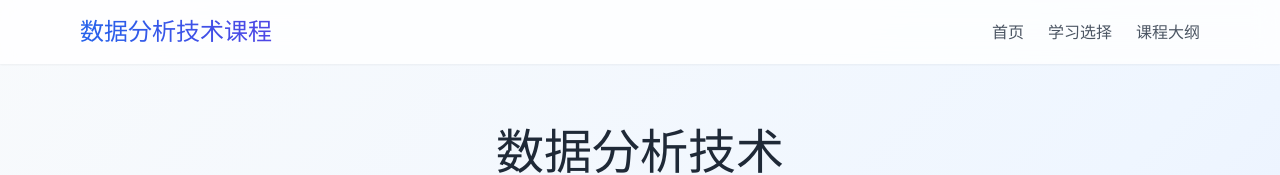
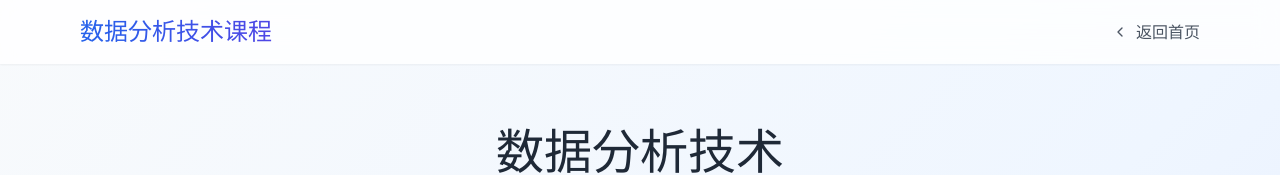
Before and after one commit to xiaolin518/LL6, a React (Vite) app: page /data-analysis in a window 1280 px wide. Shown: the top 175 px of the page. Built offline with nearby package versions, Linux system fonts and the light colour scheme.

Commit message:
修改所有页面返回按钮为返回首页

```diff
--- a/src/pages/ChapterPractice.tsx
+++ b/src/pages/ChapterPractice.tsx
@@ -200,11 +200,11 @@ export default function ChapterPractice() {
             </div>
             <div className="flex items-center gap-6 text-gray-600">
               <button
-                onClick={() => navigate('/data-analysis')}
+                onClick={() => navigate('/')}
                 className="hover:text-blue-600 transition-colors flex items-center gap-2"
               >
                 <ChevronLeft className="w-4 h-4" />
-                返回课程
+                返回首页
               </button>
             </div>
           </div>
@@ -215,11 +215,11 @@ export default function ChapterPractice() {
         <div className="max-w-4xl mx-auto">
           <div className="flex items-center gap-4 mb-6">
             <button
-              onClick={() => navigate('/data-analysis')}
+              onClick={() => navigate('/')}
               className="flex items-center gap-2 px-4 py-2 bg-gray-600 text-white rounded-lg hover:bg-gray-700 transition-colors"
             >
               <ChevronLeft className="w-4 h-4" />
-              返回大纲
+              返回首页
             </button>
             <h2 className="text-2xl font-bold text-gray-800">
               章节练习 - 第{chapterId}章 {chapterNames[parseInt(chapterId) || 1]}
@@ -293,10 +293,10 @@ export default function ChapterPractice() {
                     重新练习
                   </button>
                   <button
-                    onClick={() => navigate('/data-analysis')}
+                    onClick={() => navigate('/')}
                     className="w-full py-3 bg-gray-600 text-white rounded-lg hover:bg-gray-700 transition-colors"
                   >
-                    返回大纲
+                    返回首页
                   </button>
                 </div>
               </div>
--- a/src/pages/DataAnalysisCourse.tsx
+++ b/src/pages/DataAnalysisCourse.tsx
@@ -338,9 +338,10 @@ export default function DataAnalysisCourse() {
               数据分析技术课程
             </div>
             <div className="flex items-center gap-6 text-gray-600">
-              <Link to="/" className="hover:text-blue-600 transition-colors">首页</Link>
-              <Link to="/data-analysis/select" className="hover:text-blue-600 transition-colors">学习选择</Link>
-              <a href="#outline" className="hover:text-blue-600 transition-colors">课程大纲</a>
+              <Link to="/" className="hover:text-blue-600 transition-colors flex items-center gap-2">
+                <ChevronLeft className="w-4 h-4" />
+                返回首页
+              </Link>
             </div>
           </div>
         </div>
--- a/src/pages/LearningSelect.tsx
+++ b/src/pages/LearningSelect.tsx
@@ -19,11 +19,11 @@ export default function LearningSelect() {
             </div>
             <div className="flex items-center gap-6 text-gray-600">
               <button
-                onClick={() => navigate('/data-analysis')}
+                onClick={() => navigate('/')}
                 className="hover:text-blue-600 transition-colors flex items-center gap-2"
               >
                 <ChevronLeft className="w-4 h-4" />
-                返回课程
+                返回首页
               </button>
             </div>
           </div>
--- a/src/pages/PracticalTraining.tsx
+++ b/src/pages/PracticalTraining.tsx
@@ -217,11 +217,11 @@ export default function PracticalTraining() {
             </div>
             <div className="flex items-center gap-6 text-gray-600">
               <button
-                onClick={() => navigate('/data-analysis/select')}
+                onClick={() => navigate('/')}
                 className="hover:text-blue-600 transition-colors flex items-center gap-2"
               >
                 <ChevronLeft className="w-4 h-4" />
-                返回学习选择
+                返回首页
               </button>
             </div>
           </div>
```
